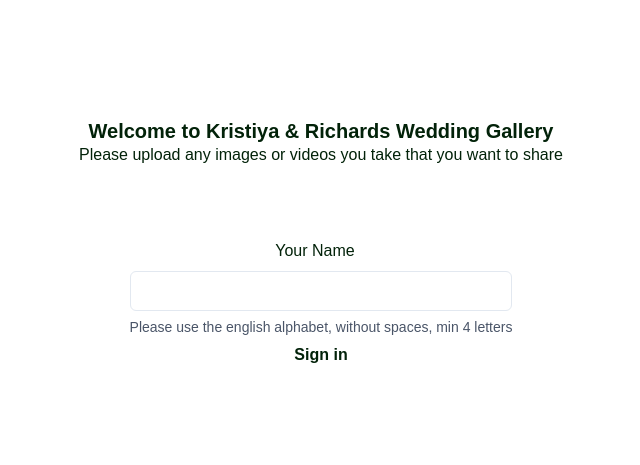
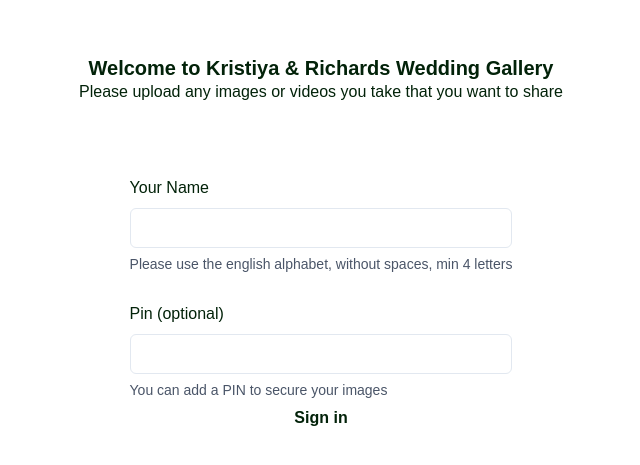
Before and after one commit to Richard87/wedding-photos, a Next.js app: page / in a window 1280 px wide. Shown: the part 153-618 px from the top of the page, without its empty margins (319-959 px from the left). Built offline with nearby package versions, Linux system fonts and the light colour scheme; no server answers; a web font is replaced by a local one.

Commit message:
Added pin protection for images

```diff
--- a/src/components/ImageQueue.ts
+++ b/src/components/ImageQueue.ts
@@ -10,7 +10,6 @@ export type FileSizes = "original" | "small" | "blur" | "heic"
 
 export type GetSignedUploadUrlFunc = (
 	type: string,
-	username: string,
 	ratio: string,
 ) => Promise<[Record<FileSizes, string>, Record<FileSizes, string>]>
 export type GetSignedFetchUrlFunc = (filename: string) => Promise<string>
@@ -120,7 +119,6 @@ export function useImageQueue(
 
 			const [filenames, uploadUrls] = await getSignedUploadUrl(
 				image.type,
-				username,
 				ratio,
 			)
 
--- a/src/components/Login.tsx
+++ b/src/components/Login.tsx
@@ -18,12 +18,14 @@ const validRegex = /[\W_]/g
 export function Login() {
 	const searchParams = useSearchParams()
 	const [username, setUsername] = useState<string>("")
+	const [pin, setPin] = useState<string>("")
 
 	const handleSubmit = async (event: FormEvent) => {
 		event.preventDefault()
-		const cleaned = username.toLowerCase().trim().replace(validRegex, "-");
+		const cleaned = username.toLowerCase().trim().replace(validRegex, "-")
 		await signIn("credentials", {
 			username: cleaned,
+			pin,
 			callbackUrl: `/gallery/${cleaned}`,
 		})
 	}
@@ -31,9 +33,7 @@ export function Login() {
 	return (
 		<form className="space-y-6" onSubmit={handleSubmit}>
 			<FormControl>
-				<Center>
-					<FormLabel>Your Name</FormLabel>
-				</Center>
+				<FormLabel>Your Name</FormLabel>
 				<Input
 					width={"100%"}
 					type="text"
@@ -49,6 +49,19 @@ export function Login() {
 				<FormHelperText>
 					Please use the english alphabet, without spaces, min 4 letters
 				</FormHelperText>
+			</FormControl>
+			<FormControl style={{ marginTop: "30px" }}>
+				<FormLabel>Pin (optional)</FormLabel>
+				<Input
+					width={"100%"}
+					type="text"
+					id="pin"
+					name="pin"
+					autoComplete="off"
+					value={pin}
+					onChange={(e) => setPin(e.target.value)}
+				/>
+				<FormHelperText>You can add a PIN to secure your images</FormHelperText>
 			</FormControl>
 			<Center>
 				<Button variant={"primary"} type="submit">
--- a/src/server/auth.ts
+++ b/src/server/auth.ts
@@ -26,15 +26,17 @@ export const authOptions: NextAuthOptions = {
 			name: "Credentials",
 			credentials: {
 				username: { label: "Username", type: "text", placeholder: "username" },
+				pin: { label: "Pin", type: "text", placeholder: "pin" },
 			},
 			async authorize(credentials): Promise<User> {
-				const { username } = credentials as {
+				const { username, pin } = credentials as {
 					username: string
+					pin?: string|null
 				}
 
 				return {
 					email: username,
-					id: username,
+					id: pin ?? "0000",
 					name: username,
 				}
 			},
```
Also changed, not shown: src/app/gallery/[username]/page.tsx (+30 -6 lines).
